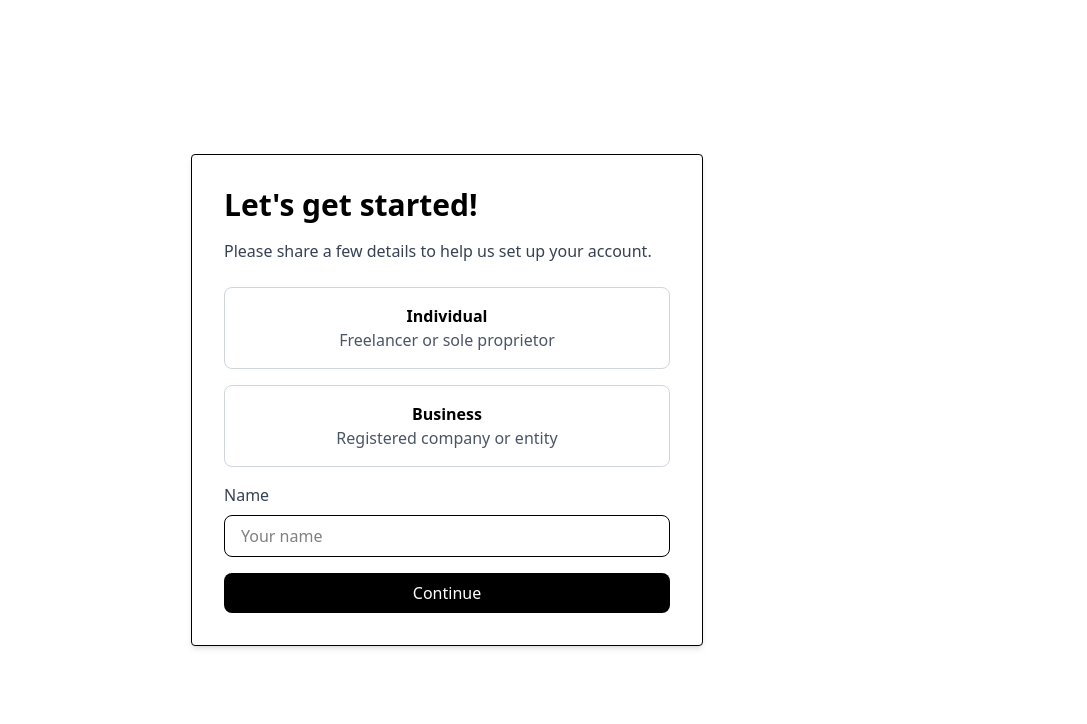
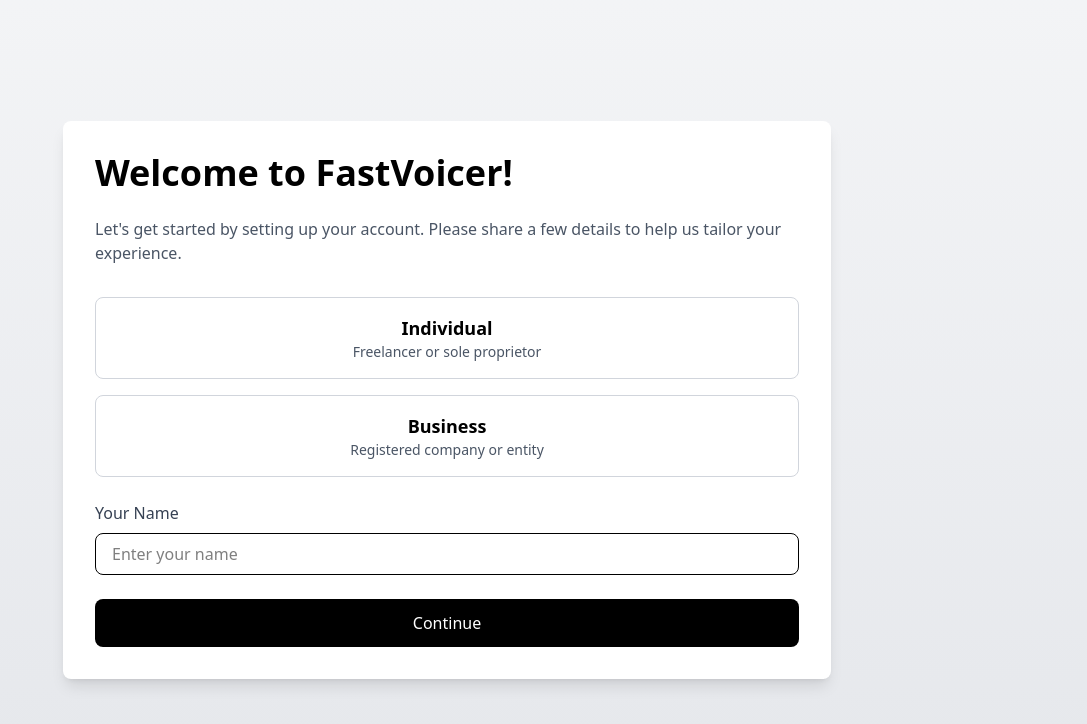
Before and after one commit to Jeetbiswas23/FastVoicer, a React (Vite) app: page /onboarding in a window 1280 px wide. Shown: the top 724 px of the page, without its empty margins (193-1280 px from the left). Built offline with nearby package versions, Linux system fonts and the light colour scheme.

Commit message:
DONE MAXIMUM DASh

```diff
--- a/src/DashBoard.jsx
+++ b/src/DashBoard.jsx
@@ -96,7 +96,7 @@
               className="w-full p-1 border rounded text-black hover:bg-gray-200 transition"
               onClick={() => setDropdownOpen(!dropdownOpen)}
             >
-              Jeet
+              {currentUser?.name || "User"}
             </button>
             {dropdownOpen && (
               <div className="absolute bottom-full mb-2 w-full bg-white border rounded shadow-lg">
--- a/src/Onboarding.jsx
+++ b/src/Onboarding.jsx
@@ -20,45 +20,50 @@
   };
 
   return (
-    <div className="min-h-screen bg-white flex flex-col items-center justify-center px-6">
+    <div className="min-h-screen bg-gradient-to-b from-gray-100 to-gray-200 flex flex-col items-center justify-center px-6">
+      <div className="w-full max-w-3xl bg-white shadow-lg rounded-lg p-8">
         {step === 1 && (
-        <div className="bg-white p-8 rounded shadow-md w-full max-w-lg border border-black">
-          <h2 className="text-3xl font-bold mb-4 text-black">Let's get started!</h2>
-          <p className="text-gray-700 mb-6">
-            Please share a few details to help us set up your account.
+          <div>
+            <h2 className="text-4xl font-bold text-black mb-6">Welcome to FastVoicer!</h2>
+            <p className="text-gray-600 mb-8">
+              Let's get started by setting up your account. Please share a few details to help us tailor your experience.
             </p>
-          <div className="mb-4">
+            <div className="grid grid-cols-1 gap-4 mb-6">
               <button
-              className={`w-full p-4 border rounded-lg mb-4 ${
-                accountType === "Individual" ? "border-black bg-black text-white" : "border-gray-300"
+                className={`p-4 border rounded-lg transition ${
+                  accountType === "Individual"
+                    ? "bg-black text-white border-black"
+                    : "border-gray-300 hover:border-black"
                 }`}
                 onClick={() => setAccountType("Individual")}
               >
-              <h3 className="font-bold">Individual</h3>
-              <p className="text-gray-600">Freelancer or sole proprietor</p>
+                <h3 className="font-bold text-lg">Individual</h3>
+                <p className="text-sm text-gray-600">Freelancer or sole proprietor</p>
               </button>
               <button
-              className={`w-full p-4 border rounded-lg ${
-                accountType === "Business" ? "border-black bg-black text-white" : "border-gray-300"
+                className={`p-4 border rounded-lg transition ${
+                  accountType === "Business"
+                    ? "bg-black text-white border-black"
+                    : "border-gray-300 hover:border-black"
                 }`}
                 onClick={() => setAccountType("Business")}
               >
-              <h3 className="font-bold">Business</h3>
-              <p className="text-gray-600">Registered company or entity</p>
+                <h3 className="font-bold text-lg">Business</h3>
+                <p className="text-sm text-gray-600">Registered company or entity</p>
               </button>
             </div>
-          <div className="mb-4">
-            <label className="block text-gray-700 font-medium mb-2">Name</label>
+            <div className="mb-6">
+              <label className="block text-gray-700 font-medium mb-2">Your Name</label>
               <input
                 type="text"
                 className="w-full px-4 py-2 border rounded-lg focus:outline-none focus:ring-2 focus:ring-black"
-              placeholder="Your name"
+                placeholder="Enter your name"
                 value={name}
                 onChange={(e) => setName(e.target.value)}
               />
             </div>
             <button
-            className="w-full bg-black text-white py-2 rounded-lg hover:bg-gray-800 transition"
+              className="w-full bg-black text-white py-3 rounded-lg hover:bg-gray-800 transition"
               onClick={handleContinue}
               disabled={!accountType || !name}
             >
@@ -68,9 +73,12 @@
         )}
 
         {step === 2 && (
-        <div className="bg-white p-8 rounded shadow-md w-full max-w-lg border border-black">
-          <h2 className="text-3xl font-bold mb-4 text-black">Choose your plan</h2>
-          <div className="grid grid-cols-1 gap-4">
+          <div>
+            <h2 className="text-4xl font-bold text-black mb-6">Choose Your Plan</h2>
+            <p className="text-gray-600 mb-8">
+              Select a plan that best suits your needs. You can always change your plan later.
+            </p>
+            <div className="grid grid-cols-1 gap-4 mb-6">
               {[
                 { name: "Free", price: "$0.00", features: ["Unlimited invoices", "5 bills/month"] },
                 { name: "Growth", price: "$150.00", features: ["15 bills/month", "Automated QBO/Xero sync"] },
@@ -79,14 +87,16 @@
               ].map((planOption) => (
                 <button
                   key={planOption.name}
-                className={`w-full p-4 border rounded-lg ${
-                  plan === planOption.name ? "border-black bg-black text-white" : "border-gray-300"
+                  className={`p-4 border rounded-lg transition ${
+                    plan === planOption.name
+                      ? "bg-black text-white border-black"
+                      : "border-gray-300 hover:border-black"
                   }`}
                   onClick={() => setPlan(planOption.name)}
                 >
-                <h3 className="font-bold">{planOption.name}</h3>
-                <p className="text-gray-600">{planOption.price}</p>
-                <ul className="text-gray-500 text-sm mt-2">
+                  <h3 className="font-bold text-lg">{planOption.name}</h3>
+                  <p className="text-sm text-gray-600">{planOption.price}</p>
+                  <ul className="text-sm text-gray-500 mt-2">
                     {planOption.features.map((feature, index) => (
                       <li key={index}>• {feature}</li>
                     ))}
@@ -95,7 +105,7 @@
               ))}
             </div>
             <button
-            className="w-full bg-black text-white py-2 rounded-lg hover:bg-gray-800 transition mt-4"
+              className="w-full bg-black text-white py-3 rounded-lg hover:bg-gray-800 transition"
               onClick={handleContinue}
               disabled={!plan}
             >
@@ -105,30 +115,33 @@
         )}
 
         {step === 3 && (
-        <div className="bg-white p-8 rounded shadow-md w-full max-w-lg border border-black">
-          <h2 className="text-3xl font-bold mb-4 text-black">Connect your accounting system</h2>
-          <div className="grid grid-cols-1 gap-4">
-            <button className="w-full p-4 border rounded-lg hover:bg-black hover:text-white transition">
+          <div>
+            <h2 className="text-4xl font-bold text-black mb-6">Connect Your Accounting System</h2>
+            <p className="text-gray-600 mb-8">
+              Integrate with your accounting system to streamline your workflow.
+            </p>
+            <div className="grid grid-cols-1 gap-4 mb-6">
+              <button className="p-4 border rounded-lg hover:bg-black hover:text-white transition">
                 QuickBooks
               </button>
-            <button className="w-full p-4 border rounded-lg hover:bg-black hover:text-white transition">
+              <button className="p-4 border rounded-lg hover:bg-black hover:text-white transition">
                 Xero
               </button>
-            <button className="w-full p-4 border rounded-lg hover:bg-black hover:text-white transition">
+              <button className="p-4 border rounded-lg hover:bg-black hover:text-white transition">
                 I use something else
               </button>
-            <button className="w-full p-4 border rounded-lg hover:bg-black hover:text-white transition">
+              <button className="p-4 border rounded-lg hover:bg-black hover:text-white transition">
                 I don't use one
               </button>
             </div>
             <button
-            className="w-full bg-black text-white py-2 rounded-lg hover:bg-gray-800 transition mt-4"
+              className="w-full bg-black text-white py-3 rounded-lg hover:bg-gray-800 transition"
               onClick={handleContinue}
             >
               Continue
             </button>
             <button
-            className="w-full text-gray-600 py-2 rounded-lg hover:underline mt-2"
+              className="w-full text-gray-600 py-3 rounded-lg hover:underline mt-2"
               onClick={handleContinue}
             >
               I'll do it later
@@ -137,38 +150,39 @@
         )}
 
         {step === 4 && (
-        <div className="bg-white p-8 rounded shadow-md w-full max-w-lg border border-black text-center">
-          <h2 className="text-3xl font-bold mb-4 text-black">You're ready to go! 🎉</h2>
-          <p className="text-gray-600 mb-6">Create an invoice to get started.</p>
+          <div className="text-center">
+            <h2 className="text-4xl font-bold text-black mb-6">You're Ready to Go! 🎉</h2>
+            <p className="text-gray-600 mb-8">Create an invoice to get started.</p>
             <div className="grid grid-cols-2 gap-4">
               <button
-              className="bg-black text-white py-2 rounded-lg hover:bg-gray-800 transition"
-              onClick={() => navigate("/dashboard")} // Redirect to Dashboard
+                className="bg-black text-white py-3 rounded-lg hover:bg-gray-800 transition"
+                onClick={() => navigate("/dashboard")}
               >
-              Create an invoice
+                Create an Invoice
               </button>
               <button
-              className="bg-black text-white py-2 rounded-lg hover:bg-gray-800 transition"
-              onClick={() => navigate("/dashboard")} // Redirect to Dashboard
+                className="bg-black text-white py-3 rounded-lg hover:bg-gray-800 transition"
+                onClick={() => navigate("/dashboard")}
               >
-              Add a bill
+                Add a Bill
               </button>
               <button
-              className="bg-black text-white py-2 rounded-lg hover:bg-gray-800 transition"
-              onClick={() => navigate("/dashboard")} // Redirect to Dashboard
+                className="bg-black text-white py-3 rounded-lg hover:bg-gray-800 transition"
+                onClick={() => navigate("/dashboard")}
               >
-              Transfer funds
+                Transfer Funds
               </button>
               <button
-              className="bg-black text-white py-2 rounded-lg hover:bg-gray-800 transition"
-              onClick={() => navigate("/dashboard")} // Redirect to Dashboard
+                className="bg-black text-white py-3 rounded-lg hover:bg-gray-800 transition"
+                onClick={() => navigate("/dashboard")}
               >
-              Create flexible payment option
+                Create Flexible Payment Option
               </button>
             </div>
           </div>
         )}
       </div>
+    </div>
   );
 };
 
```
Lines whose indentation alone changed are shown as unchanged.
